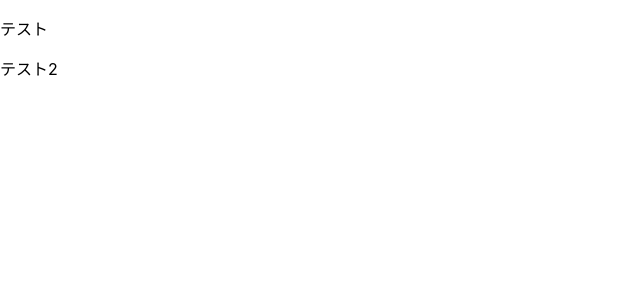
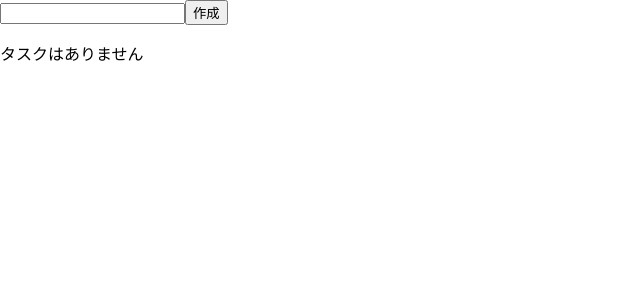
Before and after one commit to KanDai/react-todo, a React (Create React App) app: page / in a window 1280 px wide. Shown: the top 300 px of the page, without its empty margins (0-640 px from the left). Built offline with nearby package versions, Linux system fonts and the light colour scheme.

Commit message:
タスク作成するフォーム追加

```diff
--- a/src/App.tsx
+++ b/src/App.tsx
@@ -1,27 +1,26 @@
-import React from 'react'
-import Task from './component/Task'
+import { useState } from 'react'
+import TaskList from './component/TaskList'
+import InputForm from './component/InputForm';
 
 function App() {
-  const tasks = [
-    {
-      id: 1,
-      label: 'テスト'
-    },
-    {
-      id: 2,
-      label: 'テスト2'
+  const [id, setId] = useState<number>(0)
+  const [tasks, setTasks] = useState<any>([])
+
+  const crateTask = (label: string) => {
+    setId(id + 1)
+
+    const task = {
+      id: id,
+      label: label
     }
-  ]
+
+    setTasks([...tasks, task])
+  }
 
   return (
     <div className="App">
-      {tasks.map((task) => {
-          return (
-              <div key={task.id} className="column is-3">
-                  <Task label={task.label} />
-              </div>
-          )
-      })}
+      <InputForm onFormSubmit={crateTask} />
+      <TaskList list={tasks} />
     </div>
   );
 }
--- /dev/null
+++ b/src/component/InputForm.tsx
@@ -0,0 +1,20 @@
+interface InputFormType {
+  onFormSubmit: Function
+}
+
+const InputForm = (props: InputFormType) => {
+  const handleSubmit = (e: any) => {
+    e.preventDefault()
+    const { task } = e.target.elements
+    props.onFormSubmit(task.value)
+  }
+
+  return (
+    <form onSubmit={handleSubmit}>
+      <input type="text" name="task" />
+      <button type="submit">作成</button>
+    </form>
+  );
+}
+
+export default InputForm
--- /dev/null
+++ b/src/component/TaskList.tsx
@@ -0,0 +1,28 @@
+import Task from './Task'
+
+interface TaskType {
+  id: number
+  label: string
+}
+
+const TaskList = (props: any) => {
+  if (props.list.length === 0) {
+    return (
+      <p>タスクはありません</p>
+    )
+  }
+
+  return (
+    <div className="TaskList">
+      {props.list.map((task: TaskType) => {
+          return (
+              <div key={task.id} className="column is-3">
+                  <Task label={task.label} />
+              </div>
+          )
+      })}
+    </div>
+  );
+}
+
+export default TaskList
```
